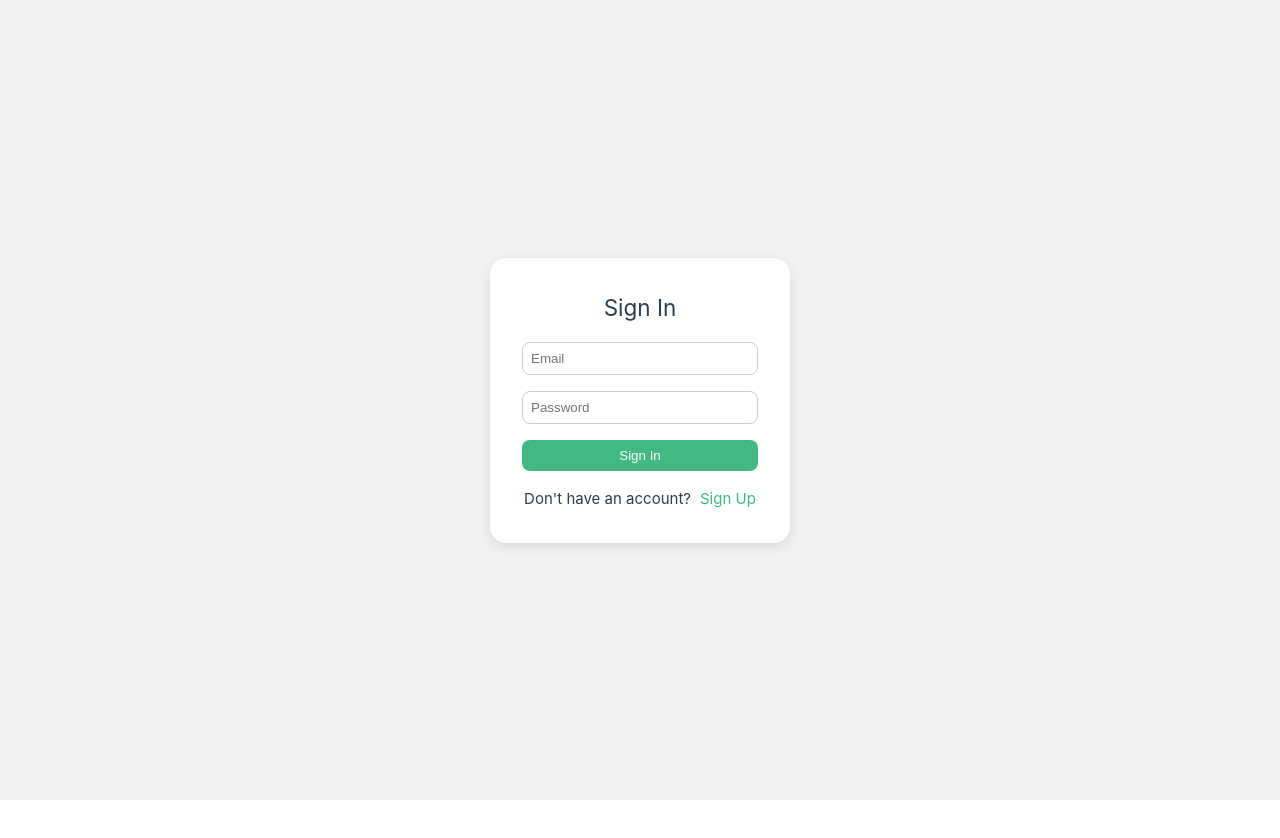
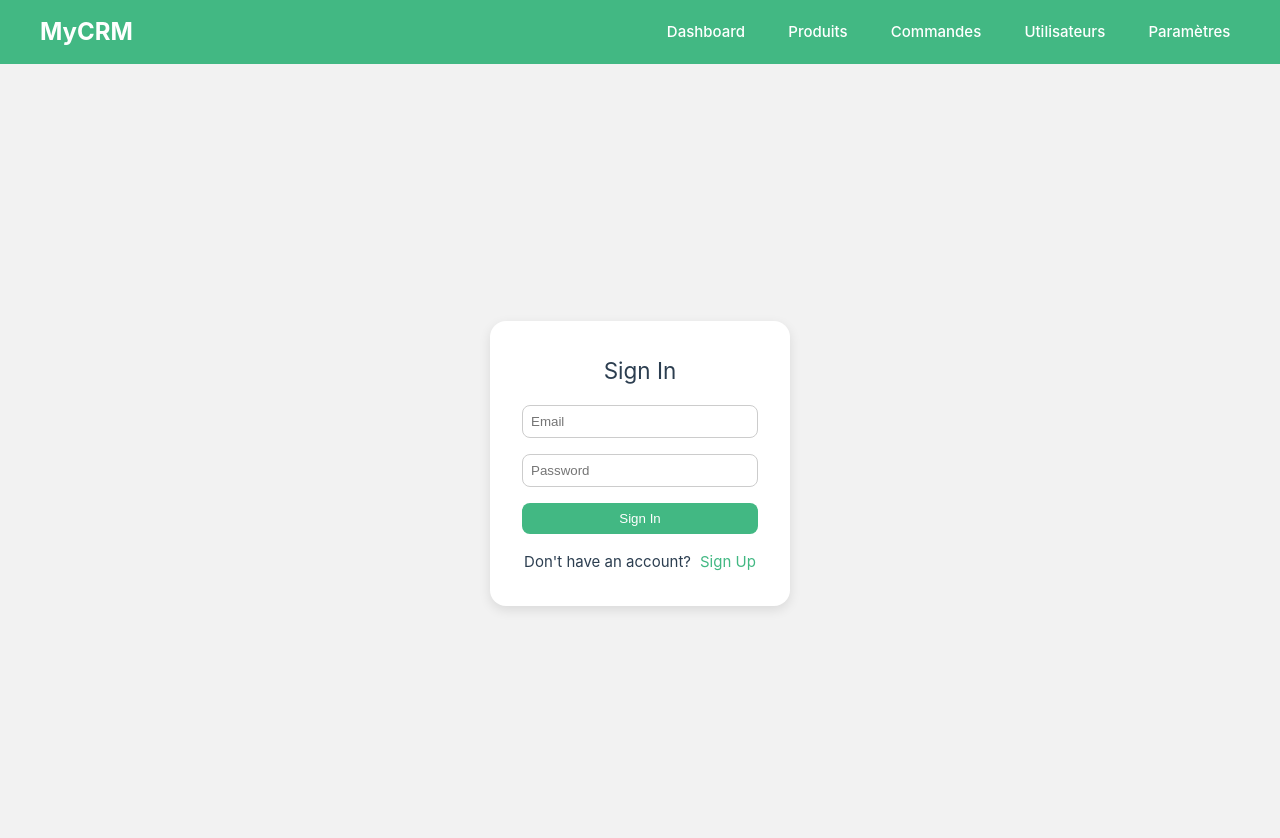
Before and after one commit to Sly695/vue-crm, a Vue app: page / in a window 1280 px wide. Shown: the top 838 px of the page. Before the commit the page ends 800 px from the top, so only its background shows below. Built offline with nearby package versions, Linux system fonts and the light colour scheme; the HTML template or start-up script is replaced by a standard one.

Commit message:
add router add navbar

```diff
--- a/src/App.vue
+++ b/src/App.vue
@@ -1,6 +1,9 @@
 <script setup lang="ts">
+import Navbar from './components/navbar.vue';
+
 </script>
 
 <template>
+  <Navbar />  <!-- ta navbar ici -->
   <router-view />
 </template>
--- a/src/assets/main.css
+++ b/src/assets/main.css
@@ -1 +1,5 @@
 @import './base.css';
+
+.app{
+  padding: 10px;
+}
--- a/src/components/LoginPage.vue
+++ b/src/components/LoginPage.vue
@@ -33,7 +33,9 @@
 
 <script setup lang="ts">
 import { ref } from 'vue'
+import { useRouter } from 'vue-router'
 
+const router = useRouter()
 const isSignIn = ref(true)
 const email = ref('')
 const password = ref('')
@@ -55,6 +57,7 @@ function handleSubmit() {
   if (isSignIn.value) {
     // Ici, tu peux appeler une API de login
     console.log('Sign in with:', email.value, password.value)
+    router.push('/products');
   } else {
     // Ici, tu peux appeler une API de register
     console.log('Sign up with:', email.value, password.value)
--- /dev/null
+++ b/src/components/navbar.vue
@@ -0,0 +1,66 @@
+<template>
+  <nav class="navbar">
+    <div class="nav-container">
+      <div class="logo">MyCRM</div>
+      <ul class="nav-links">
+        <li><router-link to="/dashboard" active-class="active-link">Dashboard</router-link></li>
+        <li><router-link to="/products" active-class="active-link">Produits</router-link></li>
+        <li><router-link to="/orders" active-class="active-link">Commandes</router-link></li>
+        <li><router-link to="/users" active-class="active-link">Utilisateurs</router-link></li>
+        <li><router-link to="/settings" active-class="active-link">Paramètres</router-link></li>
+      </ul>
+    </div>
+  </nav>
+</template>
+
+<script setup lang="ts">
+// Pas besoin de code ici pour cette navbar simple
+</script>
+
+<style scoped>
+.navbar {
+  background-color: #42b883;
+  padding: 0.8rem 1rem;
+  color: white;
+  box-shadow: 0 2px 5px rgba(0,0,0,0.1);
+}
+
+.nav-container {
+  max-width: 1200px;
+  margin: 0 auto;
+  display: flex;
+  align-items: center;
+  justify-content: space-between;
+}
+
+.logo {
+  font-weight: 700;
+  font-size: 1.5rem;
+  cursor: pointer;
+}
+
+.nav-links {
+  list-style: none;
+  display: flex;
+  gap: 1.5rem;
+  margin: 0;
+  padding: 0;
+}
+
+.nav-links li {
+}
+
+.nav-links a {
+  color: white;
+  text-decoration: none;
+  font-weight: 500;
+  padding: 0.3rem 0.6rem;
+  border-radius: 4px;
+  transition: background-color 0.2s ease;
+}
+
+.nav-links a:hover,
+.nav-links a.active-link {
+  background-color: #369b6d;
+}
+</style>
```
Also changed, not shown: src/components/Dashboard.vue (added), src/components/home.vue (added).
